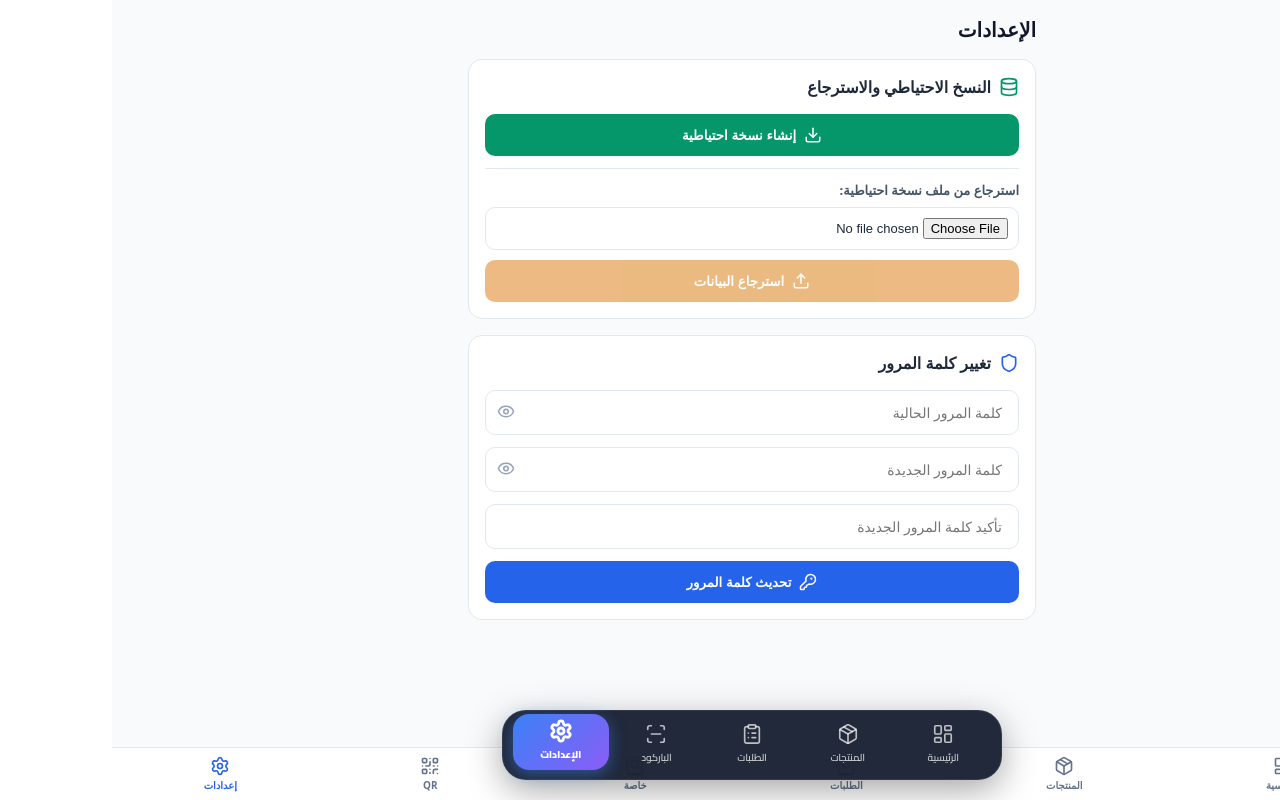
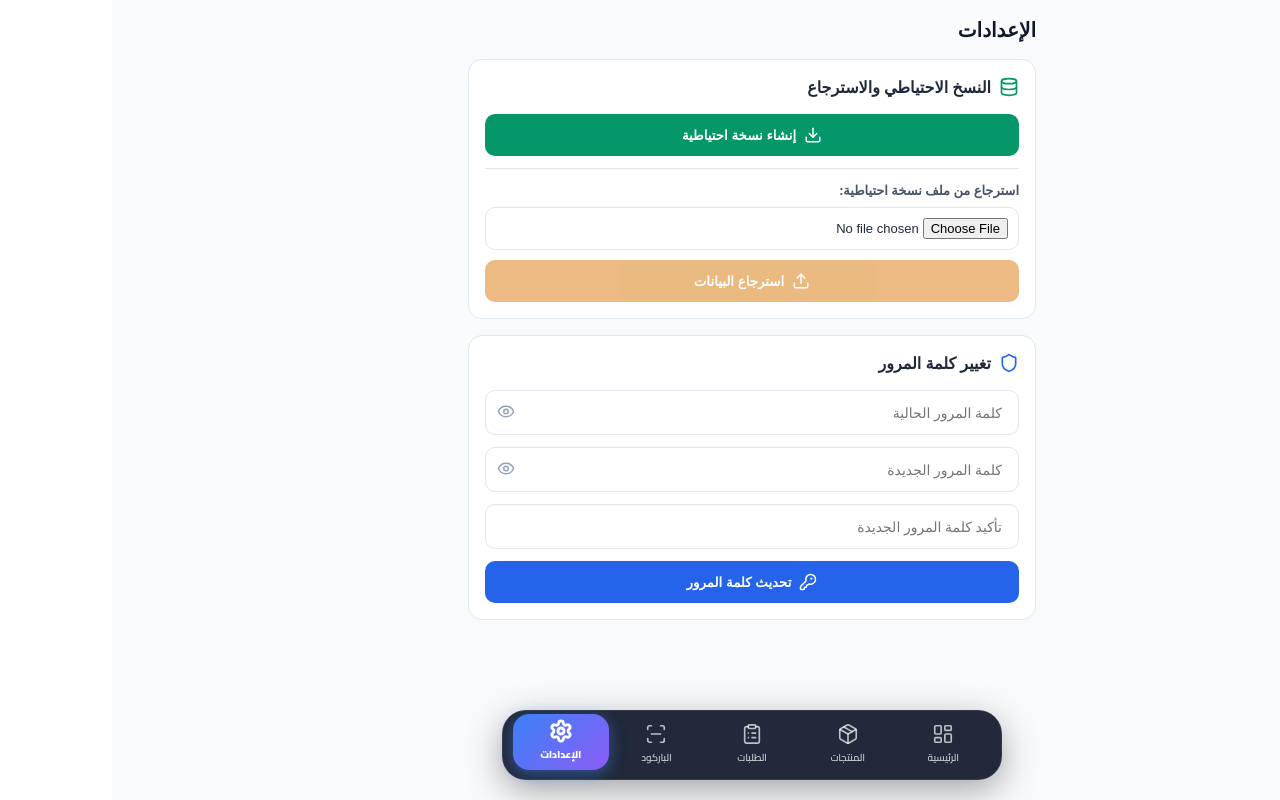
Before and after one commit to ectroshop9/dzboard, a React (Vite) app: page /admin/settings in a window 1280 px wide. Built offline with nearby package versions, Linux system fonts and the light colour scheme; no server answers; sample sign-in values are in the browser's storage.

Commit message:
Remove duplicate nav from settings page

```diff
--- a/src/pages/AdminSettingsPage.jsx
+++ b/src/pages/AdminSettingsPage.jsx
@@ -1,25 +1,14 @@
 import { useState, useEffect } from 'react';
-import { useNavigate, Link, useLocation } from 'react-router-dom';
+import { useNavigate } from 'react-router-dom';
 import {
-  LayoutDashboard, Package, ShoppingBag, QrCode, Eye, EyeOff,
-  CheckCircle2, AlertCircle, Loader2, KeyRound, Shield,
-  Database, Download, Upload, Settings
+  Eye, EyeOff, CheckCircle2, AlertCircle, Loader2, KeyRound, Shield,
+  Database, Download, Upload
 } from 'lucide-react';
-
-const MENU = [
-  { path: '/admin/dashboard', label: 'الرئيسية', icon: LayoutDashboard },
-  { path: '/admin/products', label: 'المنتجات', icon: Package },
-  { path: '/admin/orders', label: 'الطلبات', icon: ShoppingBag },
-  { path: '/admin/requests', label: 'خاصة', icon: ShoppingBag },
-  { path: '/admin/scan', label: 'QR', icon: QrCode },
-  { path: '/admin/settings', label: 'إعدادات', icon: Settings },
-];
 
 const API = 'https://dzboard.onrender.com/api';
 
 export default function AdminSettingsPage() {
   const navigate = useNavigate();
-  const location = useLocation();
   const token = localStorage.getItem('dzboard_admin_token');
 
   // حالة تغيير كلمة المرور
@@ -76,7 +65,7 @@ export default function AdminSettingsPage() {
     setSubmitting(false);
   };
 
-  // إنشاء نسخة احتياطية - الطريقة الصحيحة
+  // إنشاء نسخة احتياطية
   const handleBackup = async () => {
     setBackupLoading(true);
     setBackupFeedback({ type: '', text: '' });
@@ -87,14 +76,10 @@ export default function AdminSettingsPage() {
         headers: { Authorization: `Bearer ${token}` }
       });
 
-      // لا تحاول قراءة JSON - استقبل الملف مباشرة
       const blob = await res.blob();
-
-      // تحقق من نوع المحتوى
       const contentType = res.headers.get('Content-Type');
 
       if (contentType && contentType.includes('application/json')) {
-        // تنزيل الملف
         const url = window.URL.createObjectURL(blob);
         const a = document.createElement('a');
         a.href = url;
@@ -106,7 +91,6 @@ export default function AdminSettingsPage() {
 
         setBackupFeedback({ type: 'success', text: 'تم تنزيل النسخة الاحتياطية بنجاح' });
       } else {
-        // إذا كان الرد HTML (خطأ)
         const text = await blob.text();
         console.error('Server returned HTML:', text.substring(0, 200));
         throw new Error('السيرفر غير متاح حالياً');
@@ -184,7 +168,7 @@ export default function AdminSettingsPage() {
   };
 
   return (
-    <div style={{ background: '#f8fafc', fontFamily: 'system-ui', direction: 'rtl', minHeight: '100vh', paddingBottom: 70 }}>
+    <div style={{ background: '#f8fafc', fontFamily: 'system-ui', direction: 'rtl', minHeight: '100vh', paddingBottom: 120 }}>
       <main style={{ padding: 16, maxWidth: 600, margin: '0 auto' }}>
         <h1 style={{ fontSize: 20, fontWeight: 900, marginBottom: 16, color: '#0f172a' }}>الإعدادات</h1>
 
@@ -400,43 +384,6 @@ export default function AdminSettingsPage() {
           </form>
         </div>
       </main>
-
-      <nav style={{
-        display: 'flex',
-        position: 'fixed',
-        bottom: 0,
-        left: 0,
-        right: 0,
-        background: '#fff',
-        borderTop: '1px solid #e2e8f0',
-        justifyContent: 'space-around',
-        padding: '8px 0',
-        zIndex: 40
-      }}>
-        {MENU.map(item => {
-          const Icon = item.icon;
-          const isActive = location.pathname === item.path;
-          return (
-            <Link
-              key={item.path}
-              to={item.path}
-              style={{
-                display: 'flex',
-                flexDirection: 'column',
-                alignItems: 'center',
-                gap: 2,
-                textDecoration: 'none',
-                color: isActive ? '#2563eb' : '#64748b',
-                fontWeight: isActive ? 800 : 600,
-                fontSize: 10
-              }}
-            >
-              <Icon size={20} />
-              <span>{item.label}</span>
-            </Link>
-          );
-        })}
-      </nav>
     </div>
   );
 }
```
